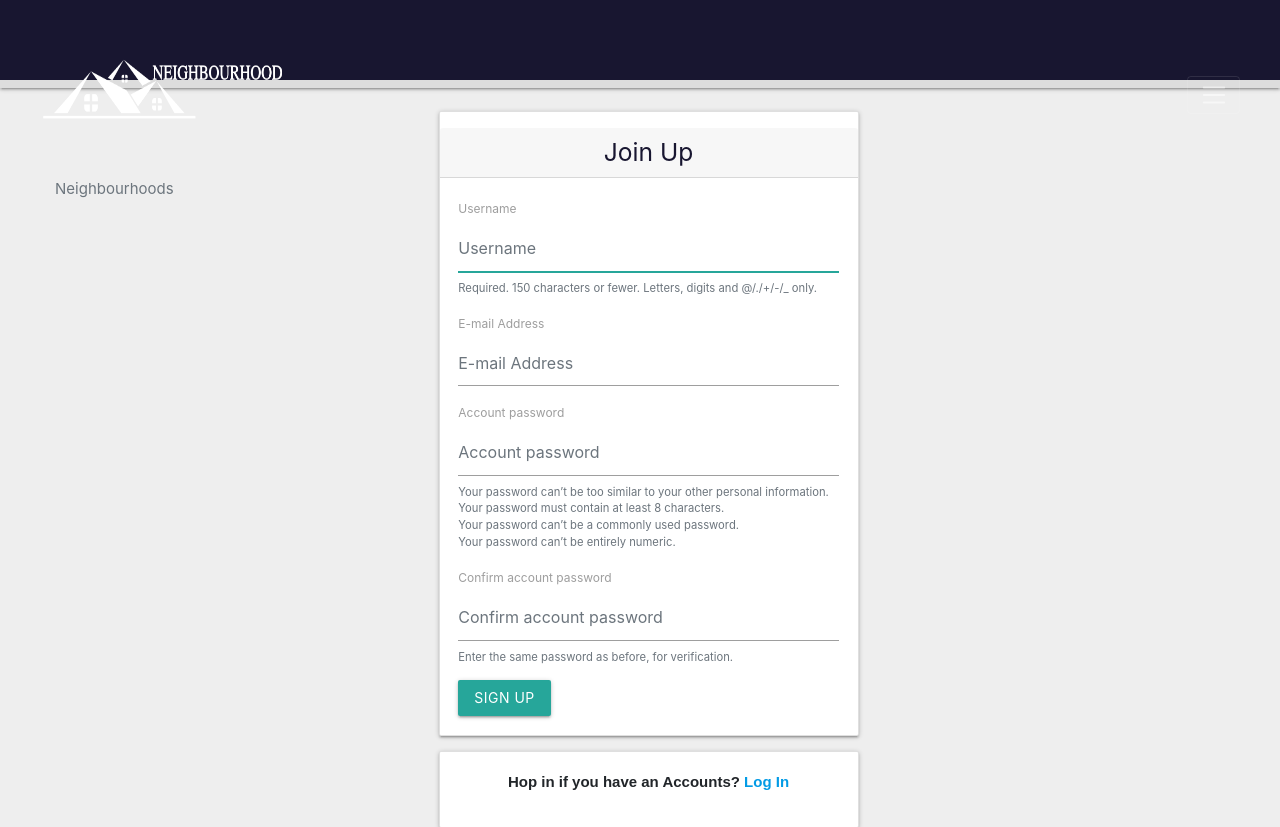
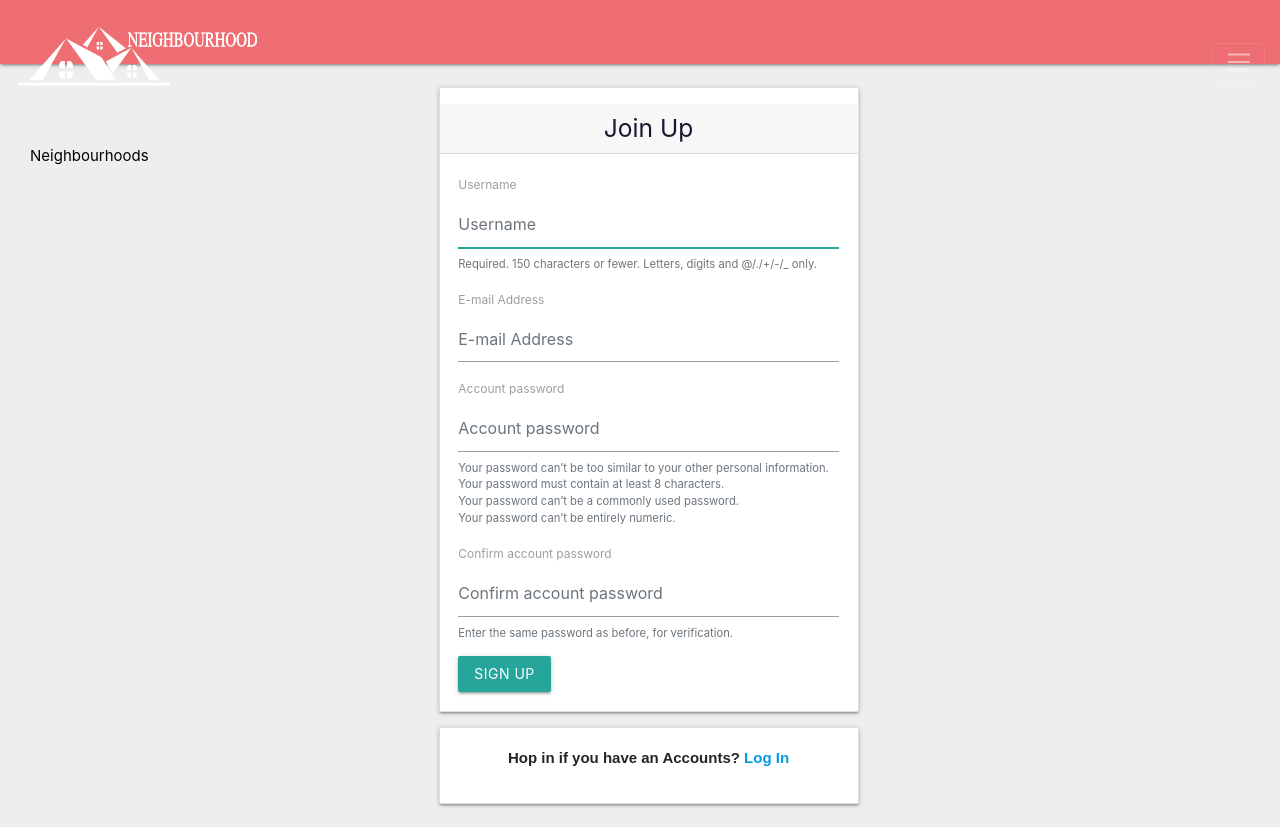
Before and after one commit to EnockOMONDI/NEIGHBOURHOOD, a Django app: page /accounts/signup/ in a window 1280 px wide, after a click that opens the changed part. Shown: the top 827 px of the page. Run offline with Django 3.2, Linux system fonts and the light colour scheme; some libraries are stand-ins or nearby versions.

Commit message:
modified css

```diff
--- a/static/css/style.css
+++ b/static/css/style.css
@@ -22,6 +22,9 @@
 body {
     background: #eee;
   }
+
+
+}
   .navbar {
    display: -webkit-box;
    display: -ms-flexbox;
--- a/templates/base.html
+++ b/templates/base.html
@@ -31,12 +31,12 @@
     <div class="collapse navbar-collapse" id="navbarNavAltMarkup">
 
    {% if user.is_authenticated %}
-    <div class="navbar-nav">
-      <a class="nav-item nav-link active" href="{% url 'neighbourhoodapp:all' %} " >Neighbourhoods</a>
-      <a class="nav-item nav-link active" href="{% url 'neighbourhoodapp:create' %}"  >Enter  Neighbourhood</a>
-      <a class="nav-item nav-link active"  href="{% url 'posts:create' %}"  >Enter a Business</a>
-      <a class="nav-item nav-link active"  href="{% url 'accounts:logout' %}"  >Log Out</a> {% else %}
-      <a class="nav-item nav-link disabled"  href="{% url 'neighbourhoodapp:all' %}" >Neighbourhoods</a>
+    <div class="navbar-nav"  >
+      <a style="color:black;" class="nav-item nav-link active" href="{% url 'neighbourhoodapp:all' %} "  >Neighbourhoods</a>
+      <a style="color:black;"class="nav-item nav-link active" href="{% url 'neighbourhoodapp:create' %}"  >Enter  Neighbourhood</a>
+      <a style="color:black;"class="nav-item nav-link active"  href="{% url 'posts:create' %}"  >Enter a Business</a>
+      <a style="color:black;"class="nav-item nav-link active"  href="{% url 'accounts:logout' %}"  >Log Out</a> {% else %}
+      <a style="color:black;"class="nav-item nav-link disabled"  href="{% url 'neighbourhoodapp:all' %}" >Neighbourhoods</a>
 
 
          {% endif %}
```
